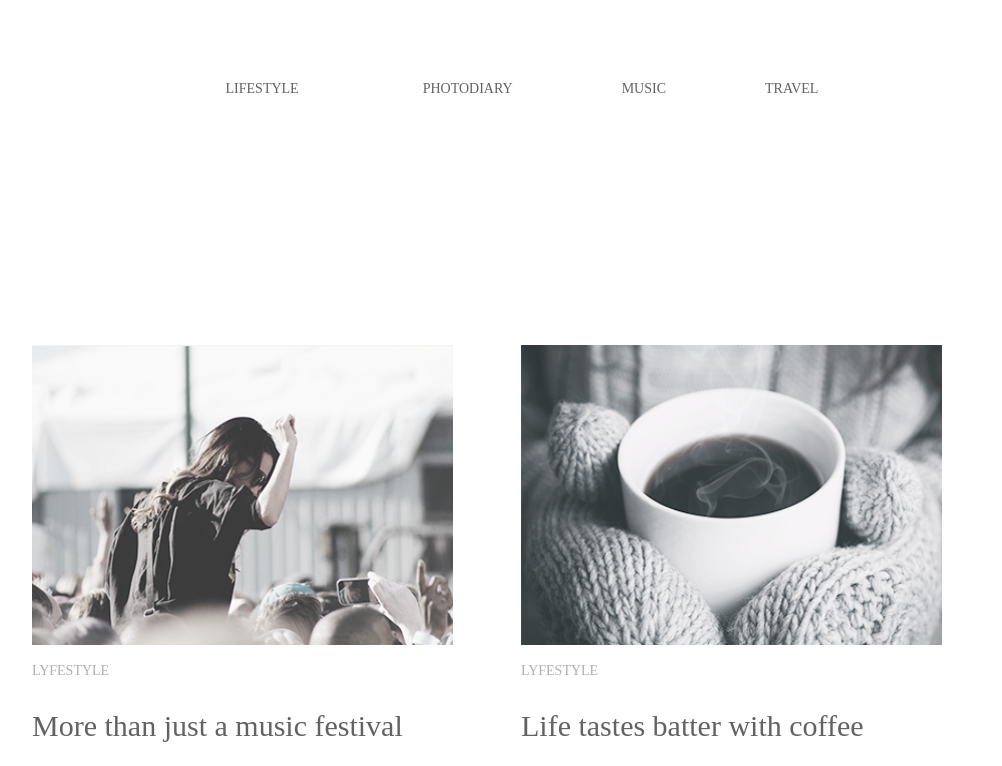
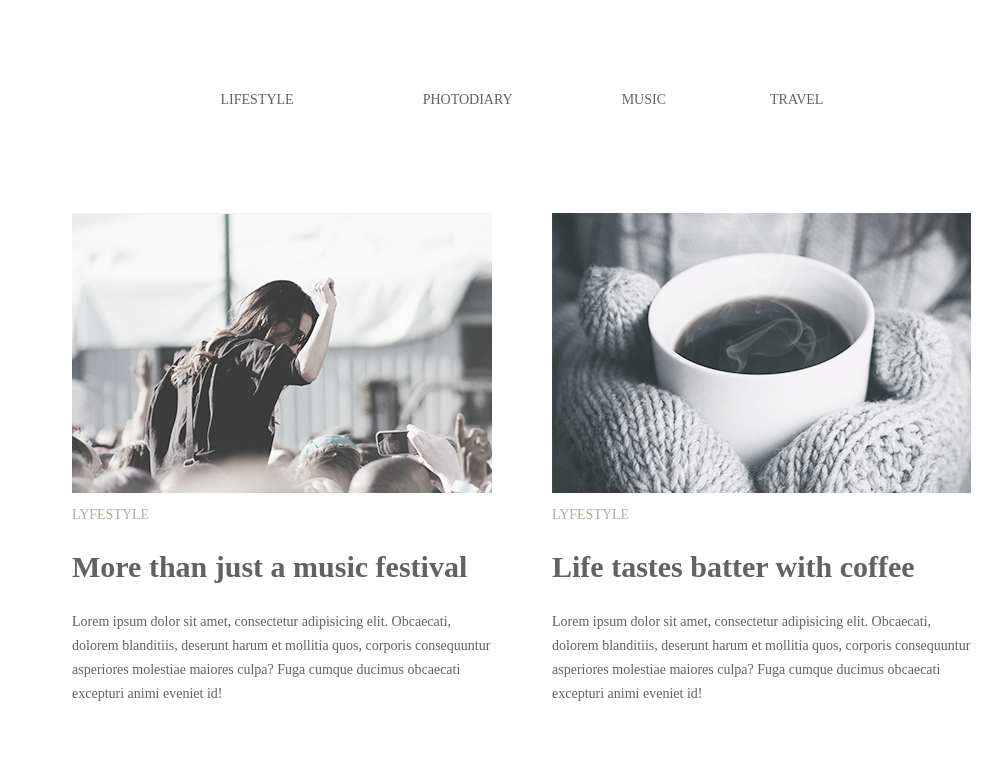
Before and after one commit to sergo1996/-GoitFecourse-, a plain HTML site: page module3/modul3.html in a window 1280 px wide. Shown: the top 766 px of the page, without its empty margins (118-1120 px from the left). Drawn offline with Linux system fonts and the light colour scheme.

Commit message:
{sdelav3}

```diff
--- a/module3/modul3.html
+++ b/module3/modul3.html
@@ -4,30 +4,30 @@
 <head>
     <meta charset="UTF-8" />
     <title>homework-01</title>
-    <link rel="stylesheet" href="style1.css" />
+    <link rel="stylesheet" href="style.css" />
 </head>
 
 <body>
-    <header>
-        <nav>
-            <ul>
-                <li><a href="#point1" class="p1">lifestyle</a></li>
-                <li><a href="#point2" class="p2">photodiary</a></li>
-                <li><a href="#point3" class="p3">music</a></li>
-                <li><a href="#point4" class="p4">travel</a></li>
+    <header class="contaier">
+        <nav class="page-nav">
+            <ul class="site-navigation">
+                <li><a href="#" class="p1">lifestyle</a></li>
+                <li><a href="#" class="p2">photodiary</a></li>
+                <li><a href="#" class="p3">music</a></li>
+                <li><a href="#" class="p4">travel</a></li>
             </ul>
         </nav>
     </header>
-    <main>
-        <section>
-            <article id="point1">
-                <img src="image/image1.png" alt="lifestyle" height="300" width="421" />
+    <main class="contaier">
+        <section class="list-block">
+            <article class="list-item">
+                <img src="image/image1.png" alt="lifestyle" />
 
-                <p class="btext1">LYFESTYLE</p>
+                <p class="content">LYFESTYLE</p>
 
                 <h2>More than just a music festival</h2>
 
-                <p>
+                <p class="list-text">
                     Lorem ipsum dolor sit amet, consectetur adipisicing elit. Obcaecati,
                     dolorem blanditiis, deserunt harum et mollitia quos, corporis
                     consequuntur asperiores molestiae maiores culpa? Fuga cumque ducimus
@@ -35,14 +35,14 @@
                 </p>
             </article>
 
-            <article id="point2">
-                <img src="image/image2.png" alt="lifestyle" height="300" width="421" />
+            <article class="list-item">
+                <img src="image/image2.png" alt="lifestyle" />
 
-                <p class="btext1">LYFESTYLE</p>
+                <p class="content">LYFESTYLE</p>
 
                 <h2>Life tastes batter with coffee</h2>
 
-                <p>
+                <p class="list-text">
                     Lorem ipsum dolor sit amet, consectetur adipisicing elit. Obcaecati,
                     dolorem blanditiis, deserunt harum et mollitia quos, corporis
                     consequuntur asperiores molestiae maiores culpa? Fuga cumque ducimus
@@ -50,14 +50,14 @@
                 </p>
             </article>
 
-            <article id="point3">
-                <img src="image/image3.png" alt="lifestyle" height="300" width="421" />
+            <article class="list-item">
+                <img src="image/image3.png" alt="lifestyle" />
 
-                <p class="btext1">PHOTODIARY</p>
+                <p class="content">PHOTODIARY</p>
 
                 <h2>American dream</h2>
 
-                <p>
+                <p class="list-text">
                     Lorem ipsum dolor sit amet, consectetur adipisicing elit. Obcaecati,
                     dolorem blanditiis, deserunt harum et mollitia quos, corporis
                     consequuntur asperiores molestiae maiores culpa? Fuga cumque ducimus
@@ -65,50 +65,50 @@
                 </p>
             </article>
 
-            <article id="point4">
-                <img src="image/image4.png" alt="lifestyle" height="300" width="421" />
+            <article class="list-item">
+                <img src="image/image4.png" alt="lifestyle" />
 
-                <p class="btext1">PHOTODIARY</p>
+                <p class="content">PHOTODIARY</p>
 
                 <h2>A day exploring the Alps</h2>
 
-                <p>
+                <p class="list-text">
                     Lorem ipsum dolor sit amet, consectetur adipisicing elit. Obcaecati,
                     dolorem blanditiis, deserunt harum et mollitia quos, corporis
                     consequuntur asperiores molestiae maiores culpa? Fuga cumque ducimus
                     obcaecati excepturi animi eveniet id!
                 </p>
             </article>
-            <article id="point5">
-                <img src="image/image5.png" alt="lifestyle" height="300" width="421" />
+            <article class="list-item">
+                <img src="image/image5.png" alt="lifestyle" />
 
-                <p class="btext1">LYFESTYLE</p>
+                <p class="content">LYFESTYLE</p>
 
                 <h2>A day exploring the Alps</h2>
 
-                <p>
+                <p class="list-text">
                     Lorem ipsum dolor sit amet, consectetur adipisicing elit. Obcaecati,
                     dolorem blanditiis, deserunt harum et mollitia quos, corporis
                     consequuntur asperiores molestiae maiores culpa? Fuga cumque ducimus
                     obcaecati excepturi animi eveniet id!
                 </p>
             </article>
-            <article id="point6">
-                <img src="image/image6.png" alt="lifestyle" height="300" width="421" />
+            <article class="list-item">
+                <img src="image/image6.png" alt="lifestyle" />
 
-                <p class="btext1">LYFESTYLE</p>
+                <p class="content">LYFESTYLE</p>
 
                 <h2>A day exploring the Alps</h2>
 
-                <p>
+                <p class="list-text">
                     Lorem ipsum dolor sit amet, consectetur adipisicing elit. Obcaecati,
                     dolorem blanditiis, deserunt harum et mollitia quos, corporis
                     consequuntur asperiores molestiae maiores culpa? Fuga cumque ducimus
                     obcaecati excepturi animi eveniet id!
                 </p>
             </article>
-            <div class="buttom">
-                <input type="button" value="Load more" id="buttom1" />
+            <div class="download">
+                <input type="button" value="Load more" id="downlad-buttom" />
             </div>
         </section>
     </main>
--- /dev/null
+++ b/module3/style.css
@@ -0,0 +1,134 @@
+html {
+    box-sizing: border-box;
+}
+
+*,
+::before,
+::after {
+    box-sizing: inherit;
+}
+
+
+
+.contaier {
+    width: 900px;
+    margin: 0 auto;
+
+}
+
+.site-navigation {
+    list-style: none;
+    margin: 0;
+    padding: 0;
+    display: inline-block;
+    vertical-align: middle;
+    text-align: center;
+}
+
+.page-nav {
+    padding-top: 80px;
+    padding-bottom: 105px;
+    text-align: center;
+
+}
+
+.list-item {
+    width: 420px;
+    display: inline-block;
+    font-size: 15px;
+    margin-right: 60px;
+    margin-bottom: 135px;
+}
+
+
+.list-item:nth-child(2n) {
+    margin: 0;
+}
+
+.list-item:nth-last-child(3n) {
+    margin-bottom: 60px;
+}
+
+.list-block {
+
+    font-size: 0;
+
+}
+
+.site-navigation li {
+    display: inline-block;
+    text-align: center;
+    vertical-align: middle;
+
+}
+
+.site-navigation a {
+    text-decoration: none;
+    text-transform: uppercase;
+    font-size: 14px;
+    font-family: "Playfair Display";
+    color: rgb(98, 98, 98);
+}
+
+img {
+    display: block;
+    max-width: 100%;
+    height: auto;
+}
+
+.p1 {
+    margin-right: 125px;
+}
+
+.p2 {
+    margin-right: 105px;
+}
+
+.p3 {
+    margin-right: 100px;
+}
+
+#downlad-buttom {
+
+    font-size: 20px;
+    height: 60px;
+    width: 165px;
+    font-family: "Playfair Display";
+    color: rgb(98, 98, 98);
+    line-height: 1.2;
+    border-width: 2px rgb(0, 0, 0);
+    background-color: white;
+
+}
+
+.download {
+    text-align: center;
+    margin-bottom: 50px;
+
+}
+
+.content {
+    font-size: 14px;
+    font-family: "Playfair Display";
+    color: rgb(180, 173, 158);
+    text-transform: uppercase;
+    line-height: 1.2;
+}
+
+h2 {
+
+    font-size: 30px;
+    font-family: "Playfair Display";
+    color: rgb(98, 98, 98);
+    line-height: 1.2;
+}
+
+.list-text {
+
+    font-size: 14px;
+    font-family: "Playfair Display";
+    color: rgb(98, 98, 98);
+    line-height: 1.714;
+    text-align: left;
+
+}
--- a/module3/style1.css
+++ /dev/null
@@ -1,120 +0,0 @@
-* {
-    box-sizing: border-box;
-}
-
-body {
-    margin: 0;
-}
-
-header {
-    text-align: center;
-    margin-top: 77px;
-}
-
-
-ul {
-    display: inline-block;
-    margin: 0;
-    padding: 0;
-
-}
-
-a {
-    text-decoration: none;
-    color: rgb(98, 98, 98);
-
-}
-
-.p1 {
-    margin-right: 120px;
-
-}
-
-.p2 {
-    margin-right: 105px;
-}
-
-.p3 {
-    margin-right: 95px;
-}
-
-ul>li {
-    display: inline-block;
-    text-decoration: none;
-    font-size: 14px;
-    font-family: "Playfair Display";
-    color: rgb(98, 98, 98);
-    text-transform: uppercase;
-    line-height: 1.714;
-    text-align: center;
-}
-
-article {
-    display: inline-block;
-    width: calc(50% - 5px);
-    text-align: center;
-
-}
-
-#point1,
-#point2 {
-    margin-top: 104px;
-}
-
-#point3,
-#point4,
-#ppint5,
-#point6 {
-    margin-top: 136px;
-}
-
-section {
-    margin: 0 150px;
-    margin-top: 140px;
-
-}
-
-.btext1 {
-    opacity: 0.5;
-}
-
-h2 {
-    font-size: 30px;
-    font-family: "Playfair Display";
-    color: rgb(98, 98, 98);
-    line-height: 1.2;
-    font-weight: 300;
-    text-align: left;
-}
-
-#buttom1 {
-
-    padding: 25px;
-    font-size: 20px;
-    font-family: "Playfair Display";
-    color: rgb(98, 98, 98);
-    line-height: 1.2;
-    border-width: 1px;
-    border-color: rgb(98, 98, 98);
-    background-color: white;
-}
-
-.buttom {
-    text-align: center;
-    margin: 70px 0;
-}
-
-p {
-    font-size: 14px;
-    font-family: "Playfair Display";
-    color: rgb(98, 98, 98);
-    line-height: 1.714;
-    text-align: left;
-    width: 421px;
-}
-
-img {
-    width: 421px;
-    height: 280;
-    display: block;
-}
```
